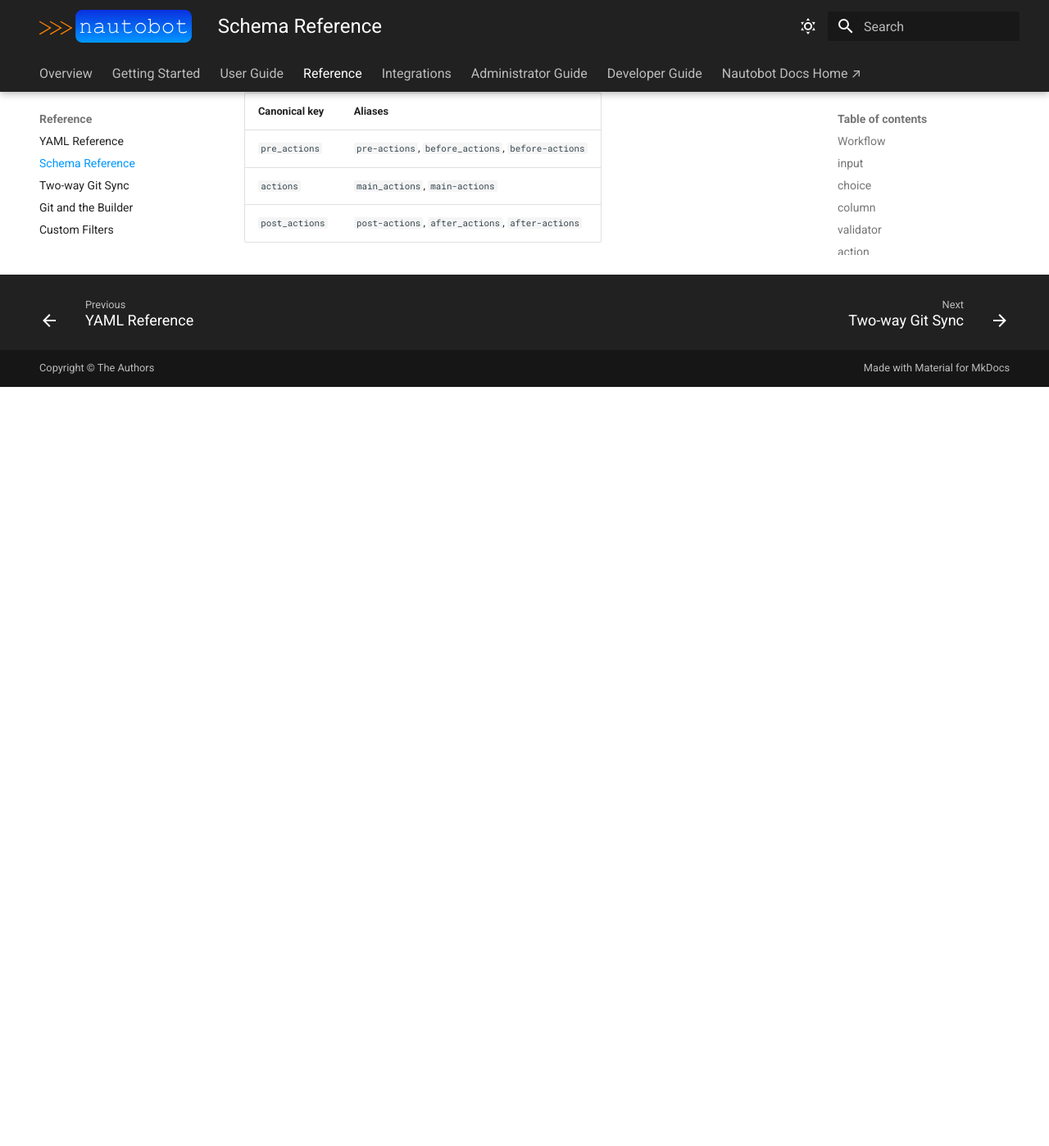
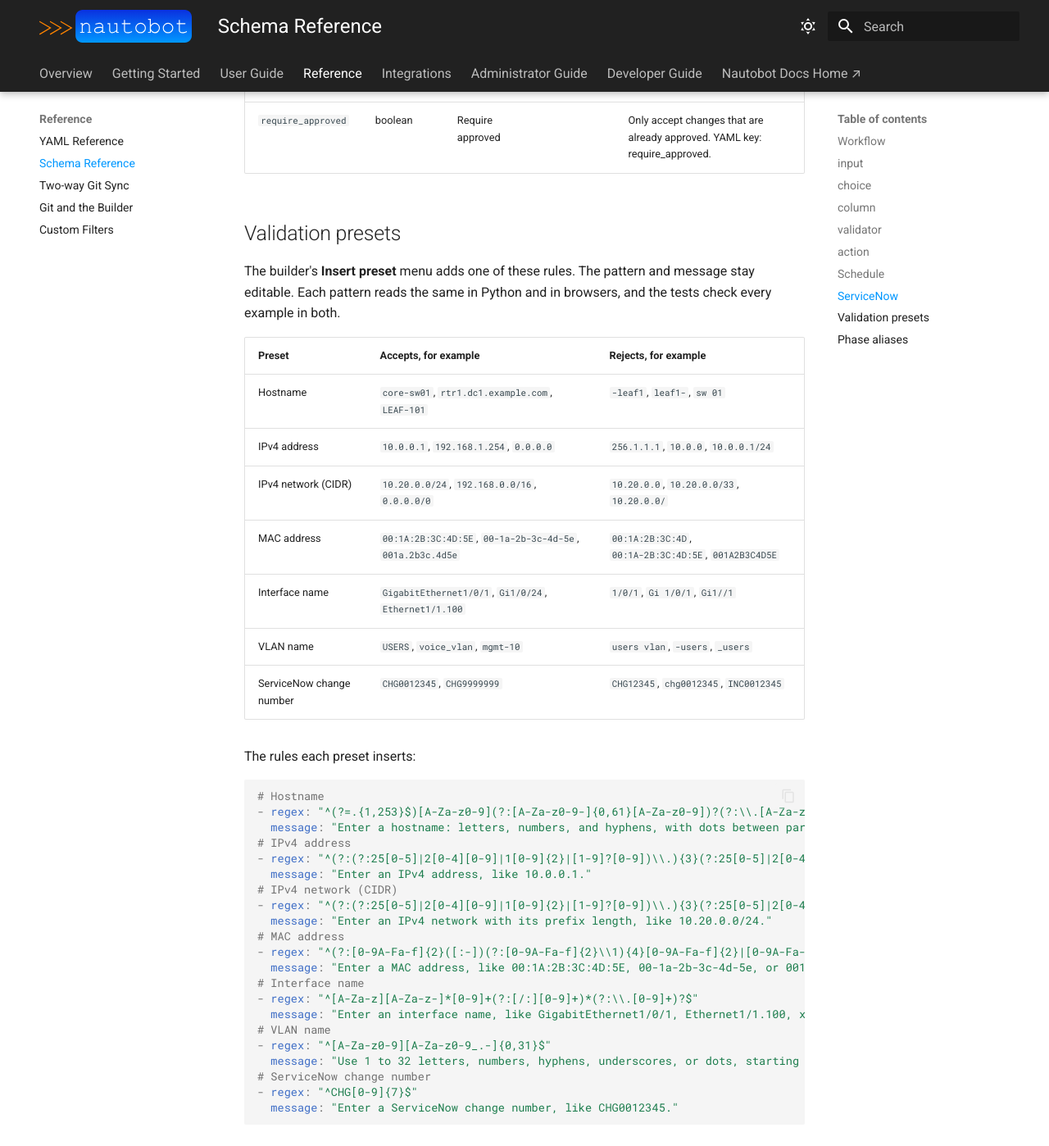
Before and after one commit to eric-fetty/Nautobot_Workflow_Engine, an MkDocs documentation site: the page built from docs/user/workflow_schema.md, in a window 1280 px wide and 1400 px high, scrolled down 7238 px. Shown: the whole window at 82% size. Built offline with MkDocs 1.6.1 and Material for MkDocs 9.7.7, drawn with Linux system fonts in a browser that asks for light colours; before the commit the page ends 7710 px from its top, so only the background shows below that; some of the changed text lies outside the part shown.

Commit message:
Regenerate the schema reference with validation presets

````diff
--- a/docs/user/workflow_schema.md
+++ b/docs/user/workflow_schema.md
@@ -71,11 +71,13 @@ Unknown keys are kept. `enabled` is operational state and is not part of the Git
 
 ## validator
 
+One validation rule on a `string` or `list` input, or on a table column. The value must match `regex` (Python `re.search` on the server, JavaScript `RegExp.test` in the browser). Anchor with `^` and `$` to match the whole value. On a `list` input every line is checked, and on a table column every cell. A pattern that Python can't compile is a validation error (`regex_invalid`). The builder's **Insert preset** menu fills in one of the rules listed under [Validation presets](#validation-presets).
+
 | Field | Type | Label | Code | Description |
 | --- | --- | --- | --- | --- |
 | `regex` | string | Pattern |  | Regular expression the value must match. YAML key: regex. |
 | `message` | string | Message |  | Error shown when the value does not match. YAML key: message. |
-| `flags` | array | Flags |  | Regex flags. Case-insensitive ignores letter case. Multi-line, dot matches newline, and verbose are the other options. YAML key: flags. |
+| `flags` | array | Flags |  | Regex flags. Case-insensitive ignores letter case. Multi-line makes ^ and $ match at each line. Dot matches newline lets . match a line break. Verbose is Python-only: the browser can't apply it, so only the server enforces a verbose rule correctly. YAML key: flags. |
 
 ## action
 
@@ -110,6 +112,47 @@ Unknown keys are kept. `enabled` is operational state and is not part of the Git
 | `ticket_regex` | string | Ticket pattern |  | Pattern the ticket number must match, for example CHG\d{7}. YAML key: ticket_regex. |
 | `require_approved` | boolean | Require approved |  | Only accept changes that are already approved. YAML key: require_approved. |
 
+## Validation presets
+
+The builder's **Insert preset** menu adds one of these rules. The pattern and message stay editable.
+Each pattern reads the same in Python and in browsers, and the tests check every example in both.
+
+| Preset | Accepts, for example | Rejects, for example |
+| --- | --- | --- |
+| Hostname | `core-sw01`, `rtr1.dc1.example.com`, `LEAF-101` | `-leaf1`, `leaf1-`, `sw 01` |
+| IPv4 address | `10.0.0.1`, `192.168.1.254`, `0.0.0.0` | `256.1.1.1`, `10.0.0`, `10.0.0.1/24` |
+| IPv4 network (CIDR) | `10.20.0.0/24`, `192.168.0.0/16`, `0.0.0.0/0` | `10.20.0.0`, `10.20.0.0/33`, `10.20.0.0/` |
+| MAC address | `00:1A:2B:3C:4D:5E`, `00-1a-2b-3c-4d-5e`, `001a.2b3c.4d5e` | `00:1A:2B:3C:4D`, `00:1A-2B:3C:4D:5E`, `001A2B3C4D5E` |
+| Interface name | `GigabitEthernet1/0/1`, `Gi1/0/24`, `Ethernet1/1.100` | `1/0/1`, `Gi 1/0/1`, `Gi1//1` |
+| VLAN name | `USERS`, `voice_vlan`, `mgmt-10` | `users vlan`, `-users`, `_users` |
+| ServiceNow change number | `CHG0012345`, `CHG9999999` | `CHG12345`, `chg0012345`, `INC0012345` |
+
+The rules each preset inserts:
+
+```yaml
+# Hostname
+- regex: "^(?=.{1,253}$)[A-Za-z0-9](?:[A-Za-z0-9-]{0,61}[A-Za-z0-9])?(?:\\.[A-Za-z0-9](?:[A-Za-z0-9-]{0,61}[A-Za-z0-9])?)*$"
+  message: "Enter a hostname: letters, numbers, and hyphens, with dots between parts (for example core-sw01.lab.example.com)."
+# IPv4 address
+- regex: "^(?:(?:25[0-5]|2[0-4][0-9]|1[0-9]{2}|[1-9]?[0-9])\\.){3}(?:25[0-5]|2[0-4][0-9]|1[0-9]{2}|[1-9]?[0-9])$"
+  message: "Enter an IPv4 address, like 10.0.0.1."
+# IPv4 network (CIDR)
+- regex: "^(?:(?:25[0-5]|2[0-4][0-9]|1[0-9]{2}|[1-9]?[0-9])\\.){3}(?:25[0-5]|2[0-4][0-9]|1[0-9]{2}|[1-9]?[0-9])/(?:3[0-2]|[12]?[0-9])$"
+  message: "Enter an IPv4 network with its prefix length, like 10.20.0.0/24."
+# MAC address
+- regex: "^(?:[0-9A-Fa-f]{2}([:-])(?:[0-9A-Fa-f]{2}\\1){4}[0-9A-Fa-f]{2}|[0-9A-Fa-f]{4}\\.[0-9A-Fa-f]{4}\\.[0-9A-Fa-f]{4})$"
+  message: "Enter a MAC address, like 00:1A:2B:3C:4D:5E, 00-1a-2b-3c-4d-5e, or 001a.2b3c.4d5e."
+# Interface name
+- regex: "^[A-Za-z][A-Za-z-]*[0-9]+(?:[/:][0-9]+)*(?:\\.[0-9]+)?$"
+  message: "Enter an interface name, like GigabitEthernet1/0/1, Ethernet1/1.100, xe-0/0/0, or Port-channel10."
+# VLAN name
+- regex: "^[A-Za-z0-9][A-Za-z0-9_.-]{0,31}$"
+  message: "Use 1 to 32 letters, numbers, hyphens, underscores, or dots, starting with a letter or number."
+# ServiceNow change number
+- regex: "^CHG[0-9]{7}$"
+  message: "Enter a ServiceNow change number, like CHG0012345."
+```
+
 ## Phase aliases
 
 | Canonical key | Aliases |
````
Also changed, not shown: 1 other file.
